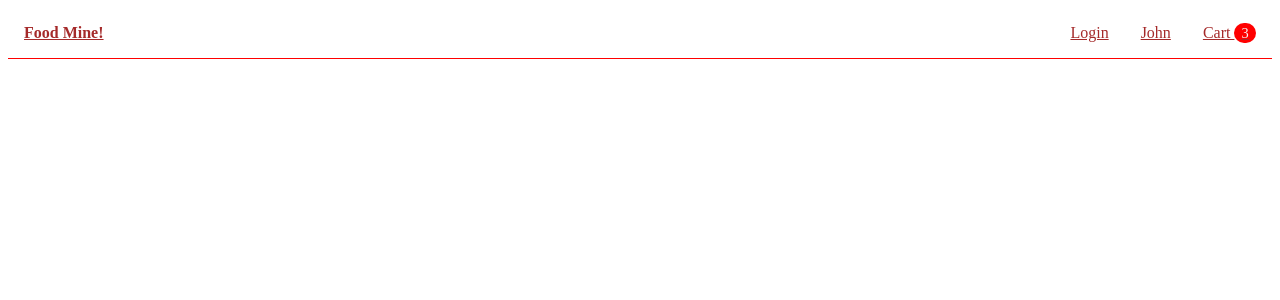
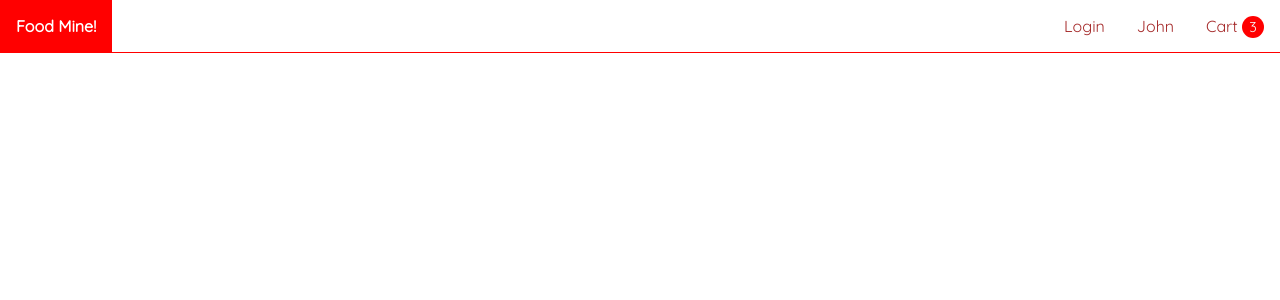
Before and after one commit to dangtrantrung/Food-Store-Online, an Angular app in the folder frontend/: page / in a window 1280 px wide. Shown: the top 300 px of the page. Built offline with nearby package versions, Linux system fonts and the light colour scheme.

Commit message:
global font, styles

```diff
--- a/frontend/src/styles.css
+++ b/frontend/src/styles.css
@@ -1 +1,18 @@
 /* You can add global styles to this file, and also import other style files */
+@import url('https://fonts.googleapis.com/css2?family=Quicksand&display=swap');
+* {
+  box-sizing: border-box;
+}
+html {
+  font-size: 16px;
+}
+html,
+button {
+  font-family: 'Quicksand', 'sans-serif';
+}
+body {
+  margin: 0;
+}
+a {
+  text-decoration: none;
+}
```
